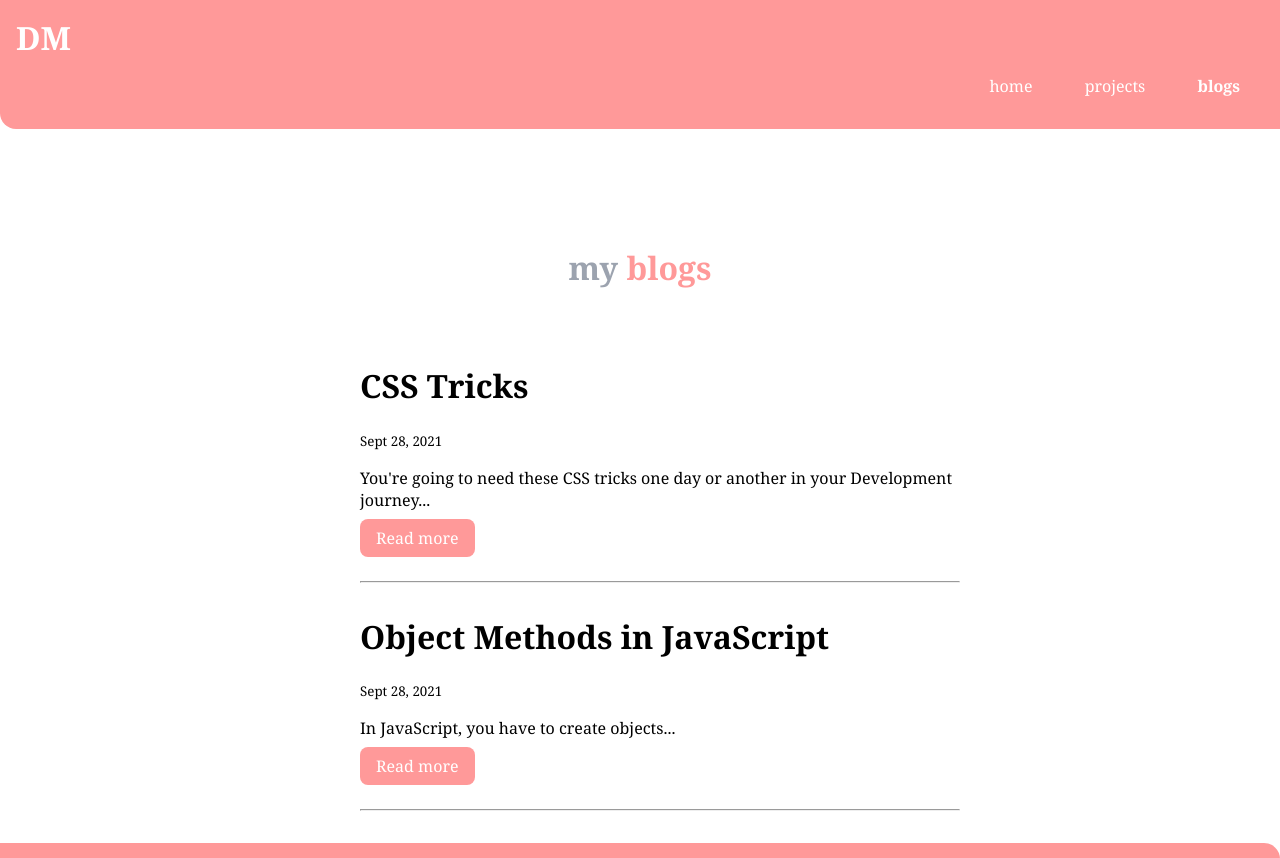
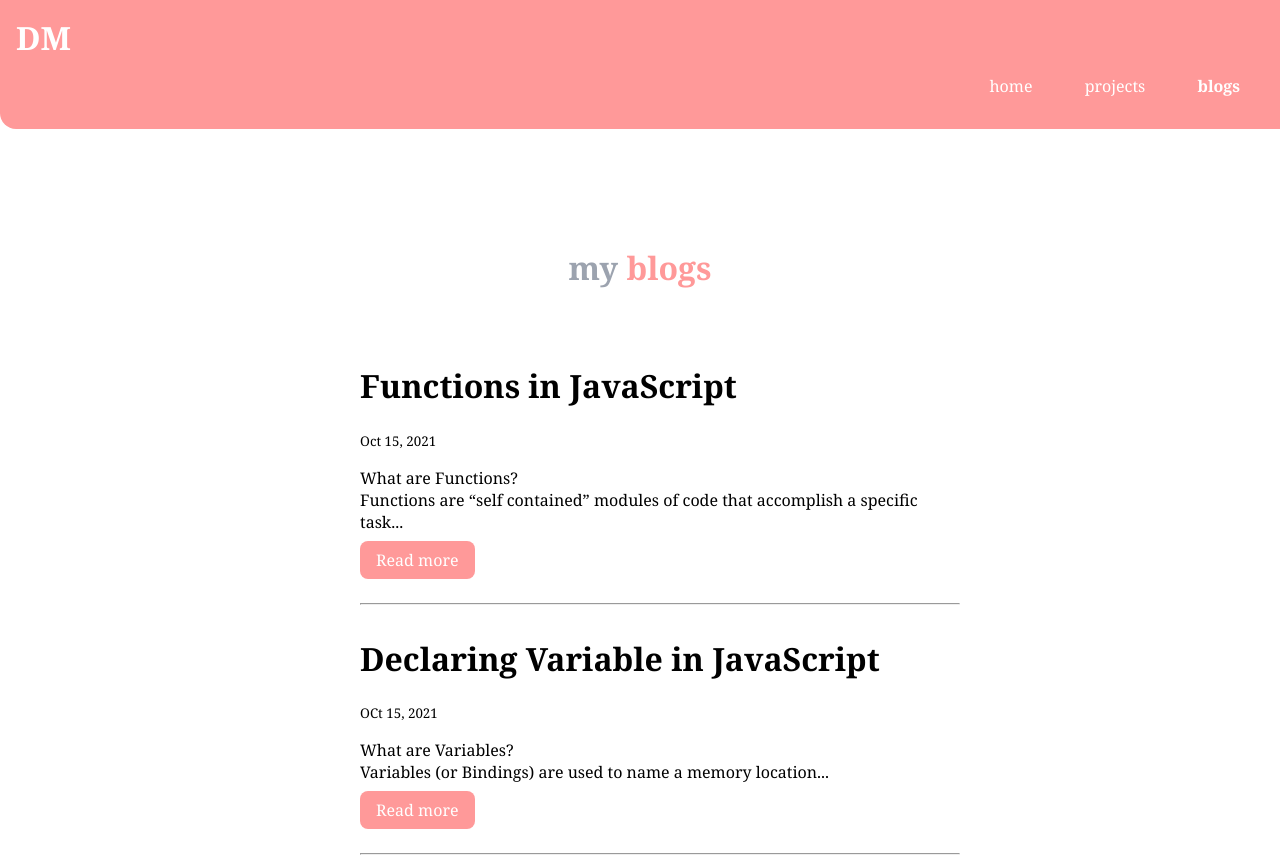
Before and after one commit to DipakM25/main-page, a plain HTML site: page blogs.html in a window 1280 px wide. Shown: the top 858 px of the page. Drawn offline with Linux system fonts and the light colour scheme.

Commit message:
Update blogs.html

```diff
--- a/blogs.html
+++ b/blogs.html
@@ -38,29 +38,33 @@
     <ul class="list-non-bullet">
       <div class="container container-center">
         <li>
-          <h1>CSS Tricks</h1>
-          <small>Sept 28, 2021</small>
+          <h1>Functions in JavaScript</h1>
+          <small>Oct 15, 2021</small>
           <p>
-            You're going to need these CSS tricks one day or another in your
-            Development journey...
+            What are Functions?<br />
+            Functions are “self contained” modules of code that accomplish a
+            specific task...
           </p>
 
           <a
             class="link link-primary"
-            href="https://hashnode.com/post/7-css-tricks-you-should-know-cku5qp6kk0jt8rps17t174jya"
+            href="https://hashnode.com/post/functions-in-javascript-ckuslqf8h1v4sebs1763bh82k"
             target="_blank"
             >Read more</a
           >
           <hr />
         </li>
         <li>
-          <h1>Object Methods in JavaScript</h1>
-          <small>Sept 28, 2021</small>
-          <p>In JavaScript, you have to create objects...</p>
+          <h1>Declaring Variable in JavaScript</h1>
+          <small>OCt 15, 2021</small>
+          <p>
+            What are Variables?<br />
+            Variables (or Bindings) are used to name a memory location...
+          </p>
 
           <a
             class="link link-primary"
-            href="https://hashnode.com/post/object-methods-for-js-developer-cku5riaoc0k3grps19wa8771a"
+            href="https://hashnode.com/post/declaring-variable-in-javascript-ckusm48k81o4frvs1bmkc0sz2"
             target="_blank"
             >Read more</a
           >
```
